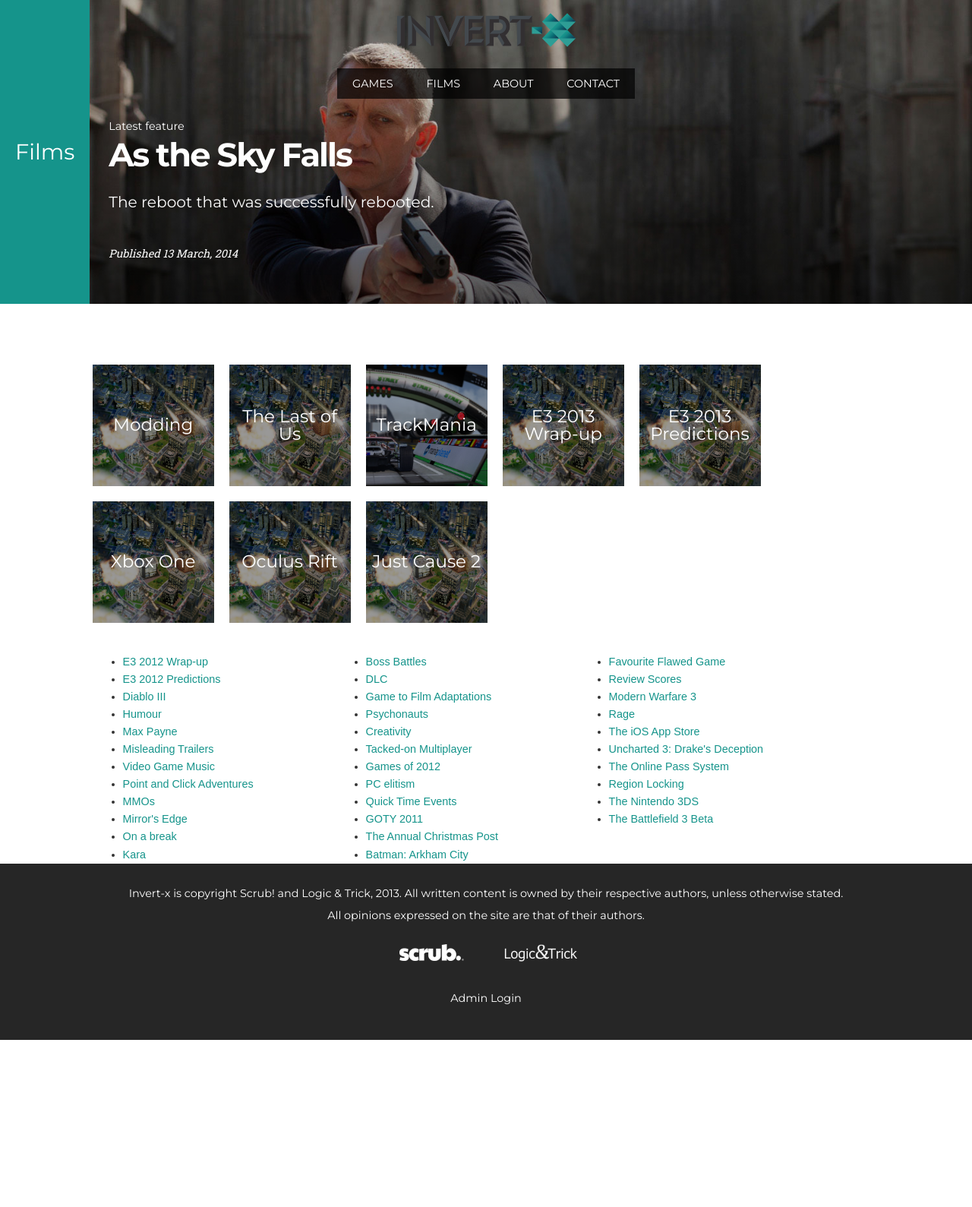
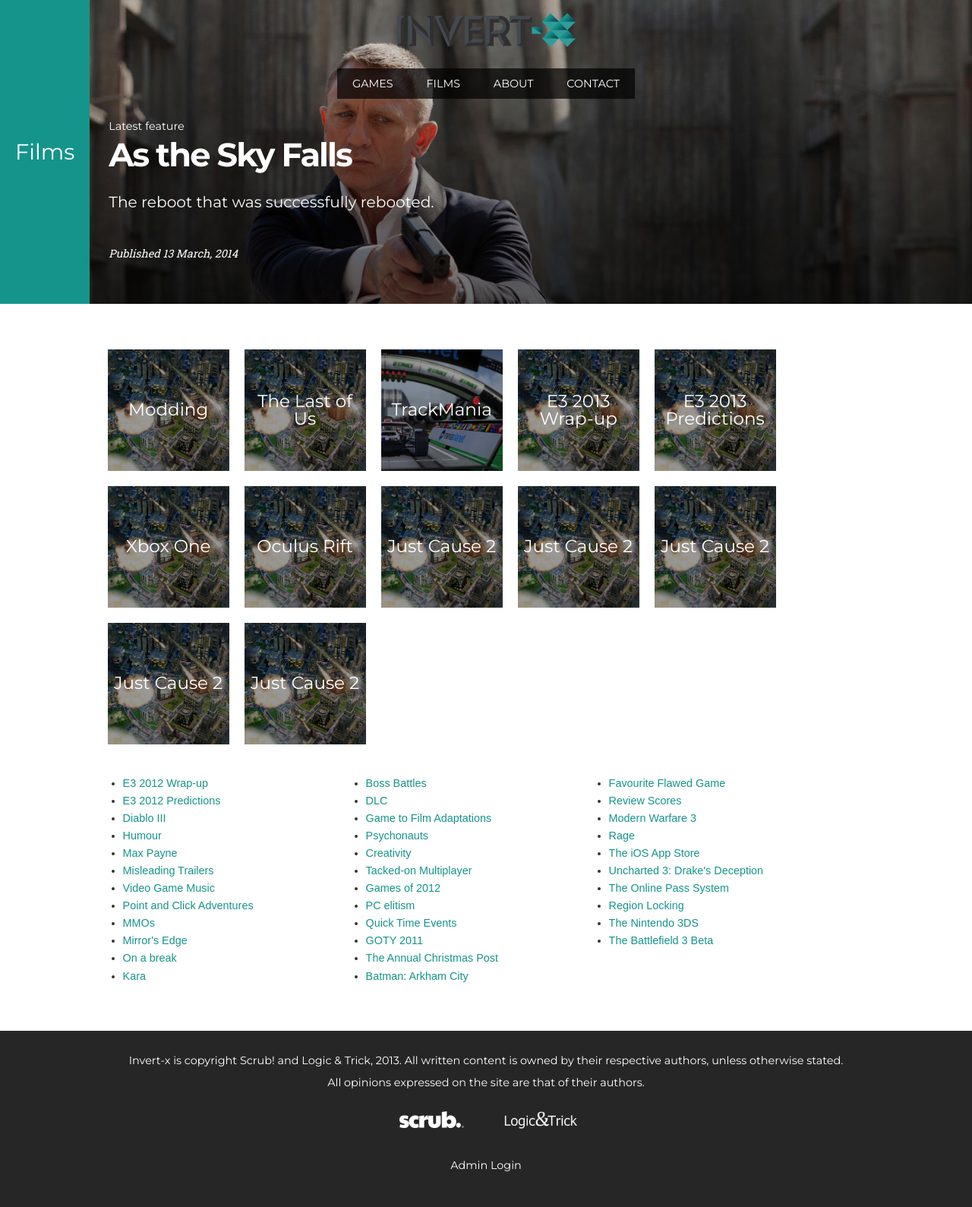
Before and after one commit to AJ292/Invert-x, a PHP site: page /films.html in a window 1280 px wide. Shown: the whole page at 76% size. Before the commit the page ends 1369 px from the top, so only its background shows below. Run offline with PHP 8.4, Linux system fonts and the light colour scheme.

Commit message:
Further archive style tweaks

```diff
--- a/Content/Styles/style-combined.css
+++ b/Content/Styles/style-combined.css
@@ -582,9 +582,8 @@ i, em {
 }
 
 .archive .recent-archive-container {
-	clear: both;
 	overflow-x: hidden;
-	margin: 20px auto 20px auto;
+	margin: 0 0 20px 20px;
 }
 
 .archive .archive-table {
@@ -606,7 +605,7 @@ i, em {
 	width: 160px;
 	height: 160px;
 	text-align: center;
-	display: table;
+	display: table-cell;
 	margin: 0 20px 20px 0;
 }
 
@@ -625,6 +624,7 @@ i, em {
 	width: 280px;
 	display: inline-block;
 	vertical-align: top;
+	margin-bottom: 60px;
 }
 
 
--- a/films.html
+++ b/films.html
@@ -64,6 +64,18 @@
 					<div class="archive-table-poster" style="background-image: url('Content/Banners/simcity2013.jpg');">
 						<a href="/The-PlayStation-4" title="The PlayStation 4">Just Cause 2</a>
 					</div>
+					<div class="archive-table-poster" style="background-image: url('Content/Banners/simcity2013.jpg');">
+						<a href="/The-PlayStation-4" title="The PlayStation 4">Just Cause 2</a>
+					</div>
+					<div class="archive-table-poster" style="background-image: url('Content/Banners/simcity2013.jpg');">
+						<a href="/The-PlayStation-4" title="The PlayStation 4">Just Cause 2</a>
+					</div>
+					<div class="archive-table-poster" style="background-image: url('Content/Banners/simcity2013.jpg');">
+						<a href="/The-PlayStation-4" title="The PlayStation 4">Just Cause 2</a>
+					</div>
+					<div class="archive-table-poster" style="background-image: url('Content/Banners/simcity2013.jpg');">
+						<a href="/The-PlayStation-4" title="The PlayStation 4">Just Cause 2</a>
+					</div>
 				</div>
 				<ul class="archive-list">
 					<li><a href="/E3-2012-Wrapup">E3 2012 Wrap-up</a></li>
```
